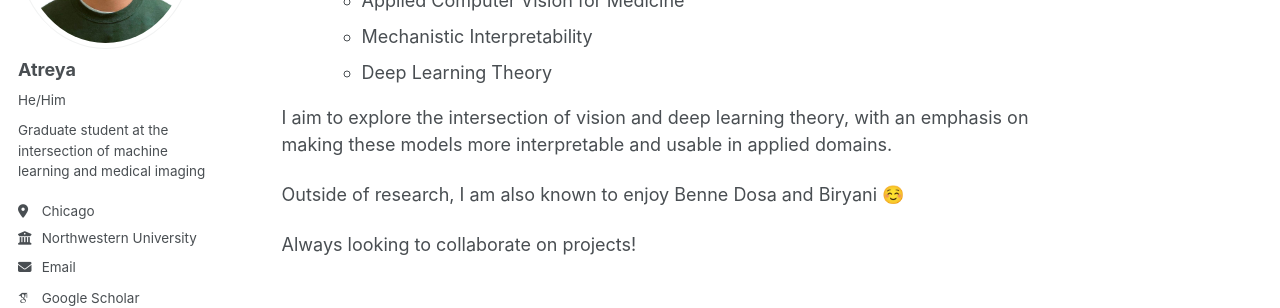
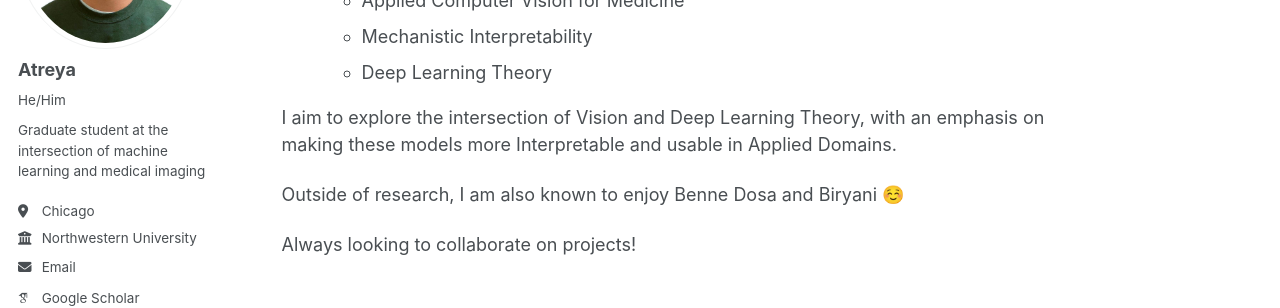
Before and after one commit to atreya-s/atreya-s.github.io, a Jekyll site: the page built from _pages/about.md, in a window 1280 px wide. Shown: the part 241-549 px from the top of the page. Built offline with Jekyll 4.4.1, drawn with Linux system fonts in a browser that asks for light colours; some web fonts are replaced; a script that is not in the unit is left out.

```diff
--- a/_pages/about.md
+++ b/_pages/about.md
@@ -15,7 +15,7 @@ My name is Atreya, and I like to work on Vision models and investigate their via
     * Deep Learning Theory
 
 
-I aim to explore the intersection of vision and deep learning theory, with an emphasis on making these models more interpretable and usable in applied domains.
+I aim to explore the intersection of Vision and Deep Learning Theory, with an emphasis on making these models more Interpretable and usable in Applied Domains.
 
 Outside of research, I am also known to enjoy Benne Dosa and Biryani ☺️
 
```
